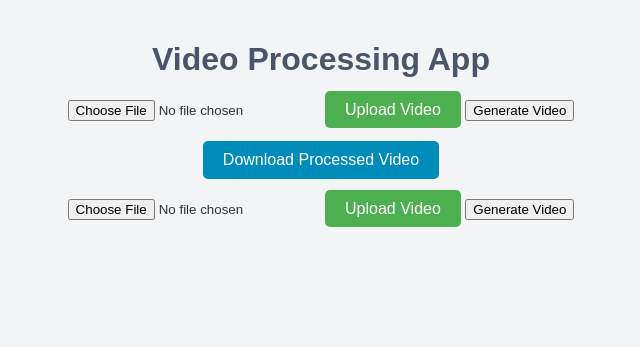
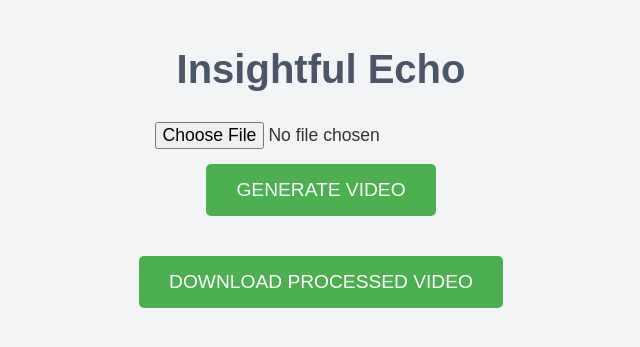
Before and after one commit to Addy-codes/Insightful-Echo, a Flask app: page / in a window 1280 px wide. Shown: the top 347 px of the page, without its empty margins (319-959 px from the left). Run offline with Flask 3, Linux system fonts and the light colour scheme.

Commit message:
frontend added

```diff
--- /dev/null
+++ b/Sample Analysis.txt
@@ -0,0 +1 @@
+The Homo sapiens commonly known as a human, clad in vibrant blue symbology possibly a form of tribal identification or just bad fashion, we can't be certain. Behold their habitat. A glorious mismatch of synthetic elements. And if one squints just right, a not entirely dead houseplant. Rather extravagantly. This creature sports a pair of hightech appendages around its ears. A musical indulgence, a possible mating call, or perchance simply their primitive tool for ignoring other specimens they cohabitate with. Life's Chaotic artifacts strewn casually, a loose testament to their hoarding tendencies. The single electrical outlet signifies their dependence on the electronic lifeblood pumped out from who knows where. Ah, humans. Always full of surprises and questionable decor choices. Marvelous, isn't it?
--- a/app.py
+++ b/app.py
@@ -1,17 +1,18 @@
-from flask import Flask, request, render_template, redirect, url_for
+from flask import Flask, request, render_template, send_from_directory, abort
 import os
 import narrator
 
 app = Flask(__name__)
 UPLOAD_FOLDER = 'video_source'
+PROCESSED_FOLDER = 'processed_videos'  # Assuming processed videos are stored here
 ALLOWED_EXTENSIONS = {'mp4', 'avi', 'mov', 'mkv'}
 
-# Ensure upload folder exists
+# Ensure both upload and processed folders exist
 os.makedirs(UPLOAD_FOLDER, exist_ok=True)
+os.makedirs(PROCESSED_FOLDER, exist_ok=True)
 
 def allowed_file(filename):
-    return '.' in filename and \
-           filename.rsplit('.', 1)[1].lower() in ALLOWED_EXTENSIONS
+    return '.' in filename and filename.rsplit('.', 1)[1].lower() in ALLOWED_EXTENSIONS
 
 @app.route('/', methods=['GET', 'POST'])
 def upload_video():
@@ -25,17 +26,24 @@ def upload_video():
         if file and allowed_file(file.filename):
             filepath = os.path.join(UPLOAD_FOLDER, file.filename)
             file.save(filepath)
-            return redirect(url_for('generate_video', video_path=filepath))
+            generate_video(video_path=filepath)
 
     return render_template('index.html')
 
 @app.route('/generate', methods=['POST'])
-def generate_video():
-    video_path = request.args.get('video_path')
+def generate_video(video_path):
     # Call the processing function from narrator.py
-    # You might need to adjust this part based on your actual processing function
-    narrator.process_video(video_path)
-    return 'Video processing started. Please wait...'
+    # Adjust this part to handle the processing and store the processed video in PROCESSED_FOLDER
+    processed_video_path = narrator.process_video(video_path)
+    return 'Processing started'  # Adjust as needed
+
+@app.route('/download')
+def download_file():
+    filename = 'output_sample.mp4'
+    try:
+        return send_from_directory(UPLOAD_FOLDER, filename, as_attachment=True)
+    except FileNotFoundError:
+        abort(404)
 
 if __name__ == '__main__':
     app.run(debug=True)  # Set debug=False in a production environment
--- a/static/styles.css
+++ b/static/styles.css
@@ -1,4 +1,5 @@
-body, html {
+body,
+html {
     margin: 0;
     padding: 0;
     font-family: Arial, sans-serif;
@@ -14,57 +15,70 @@ body, html {
 }
 
 header h1 {
-    font-size: 2em;
+    font-size: 2.5em;
     color: #4a5568;
+    margin-bottom: 30px;
 }
 
 .upload-section {
-    margin: 20px 0;
+    margin: 30px 0;
+    display: flex;
+    flex-direction: column;
+    align-items: center;
 }
 
-.upload-button {
+.upload-section input[type="file"] {
+    margin-bottom: 15px;
+    font-size: 1.1em;
+}
+
+.upload-button,
+.generate-button,
+.download-button {
     background-color: #4caf50;
     color: white;
-    padding: 10px 20px;
+    padding: 15px 30px;
     border: none;
     border-radius: 5px;
     cursor: pointer;
-    font-size: 1em;
+    font-size: 1.2em;
+    text-transform: uppercase;
+    margin-bottom: 10px;
+    /* Spacing between buttons */
 }
 
-.upload-button:hover {
+.upload-button:hover,
+.generate-button:hover,
+.download-button:hover {
     background-color: #45a049;
 }
 
 .processing-section {
     margin: 20px 0;
-    display: none; /* Hide by default, show during processing */
+    display: none;
+    /* Hide by default, show during processing */
 }
 
 .loader {
-    border: 5px solid #f3f4f6;
-    border-top: 5px solid #3498db;
+    border: 6px solid #f3f4f6;
+    border-top: 6px solid #3498db;
     border-radius: 50%;
-    width: 50px;
-    height: 50px;
+    width: 60px;
+    height: 60px;
     animation: spin 2s linear infinite;
 }
 
 @keyframes spin {
-    0% { transform: rotate(0deg); }
-    100% { transform: rotate(360deg); }
+    0% {
+        transform: rotate(0deg);
+    }
+
+    100% {
+        transform: rotate(360deg);
+    }
 }
 
-.download-button {
-    background-color: #008cba;
-    color: white;
-    padding: 10px 20px;
-    border: none;
-    border-radius: 5px;
-    cursor: pointer;
-    font-size: 1em;
+.download-section a {
+    text-decoration: none;
+    /* Remove underline from download link */
 }
-
-.download-button:hover {
-    background-color: #007ba7;
-}
--- a/templates/index.html
+++ b/templates/index.html
@@ -11,52 +11,55 @@
 <body>
     <div class="container">
         <header>
-            <h1>Video Processing App</h1>
+            <h1>Insightful Echo</h1>
         </header>
         <main>
             <form action="/" method="post" enctype="multipart/form-data">
                 <div class="upload-section">
                     <input type="file" name="file" id="videoUpload" accept="video/*">
-                    <label for="videoUpload" class="upload-button">Upload Video</label>
+                    <!-- <label for="videoUpload" class="upload-button">Upload Video</label> -->
                     <button type="submit" class="generate-button">Generate Video</button>
                 </div>
             </form>
-            </form>
-            <div class="processing-section" id="processingSection">
+
+            <div class="processing-section" id="processingSection" style="display: none;">
                 <div class="loader"></div>
                 <p>Processing...</p>
             </div>
-            <div class="download-section">
-                <button class="download-button" id="downloadButton" disabled>Download Processed Video</button>
-            </div>
-            <div class="upload-section">
-                <form action="/generate" method="post" enctype="multipart/form-data">
-                    <input type="file" name="file" id="videoUpload" accept="video/*">
-                    <label for="videoUpload" class="upload-button">Upload Video</label>
-                    <button type="submit" class="generate-button">Generate Video</button>
-                </form>
+
+            <div class="download-section" id="downloadSection">
+                <!-- Directly link to the download route -->
+                <a href="/download" download>
+                    <button class="download-button">Download Processed Video</button>
+                </a>
             </div>
         </main>
     </div>
 
     <script>
-        // JavaScript to handle the upload and processing display
-        document.getElementById('videoUpload').addEventListener('change', function (event) {
-            if (event.target.files.length > 0) {
+        // Attach the event listener to the form submission
+        document.querySelector('form').addEventListener('submit', function (event) {
+            // Prevent the default form submission behavior
+            event.preventDefault();
+
+            // Check if a file has been selected
+            var fileInput = document.getElementById('videoUpload');
+            if (fileInput.files.length > 0) {
                 // Show processing section
                 document.getElementById('processingSection').style.display = 'block';
 
-                // Simulate processing time (e.g., 5 seconds)
+                // Submit the form
+                event.target.submit();
+
+                // After submitting, wait for some time before checking for the processed file
+                // Adjust the timeout as per the expected processing time
                 setTimeout(function () {
-                    // Hide processing section
-                    document.getElementById('processingSection').style.display = 'none';
-
-                    // Enable download button
-                    document.getElementById('downloadButton').disabled = false;
-                }, 5000);
+                    checkForProcessedFile(fileInput.files[0].name);
+                }, 10000); // 10 seconds wait after upload before starting to check
             }
         });
     </script>
+
 </body>
 
 </html>
```
Also changed, not shown: narrator.py (+6 -5 lines), test.py (+99 -20 lines), 2 other files.
